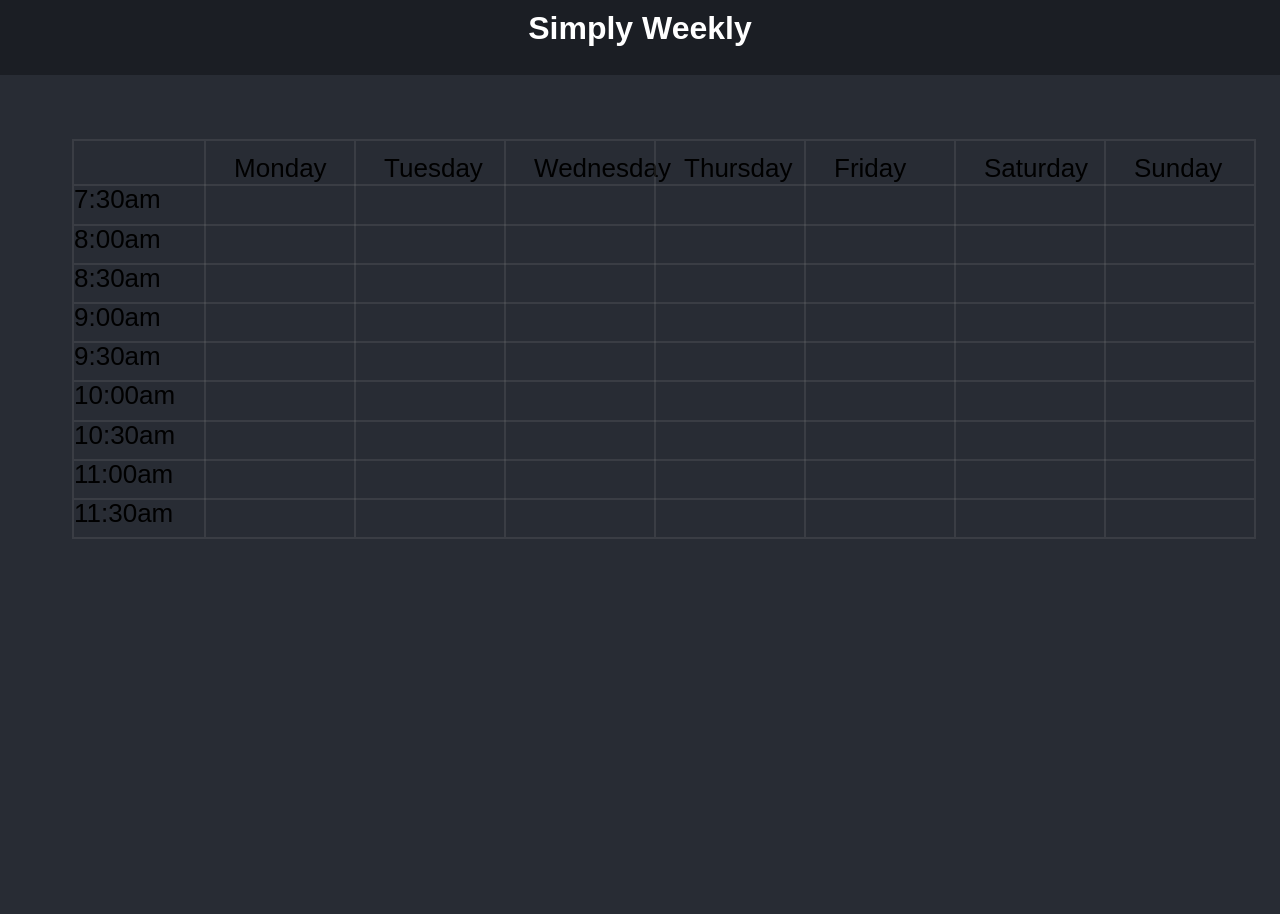
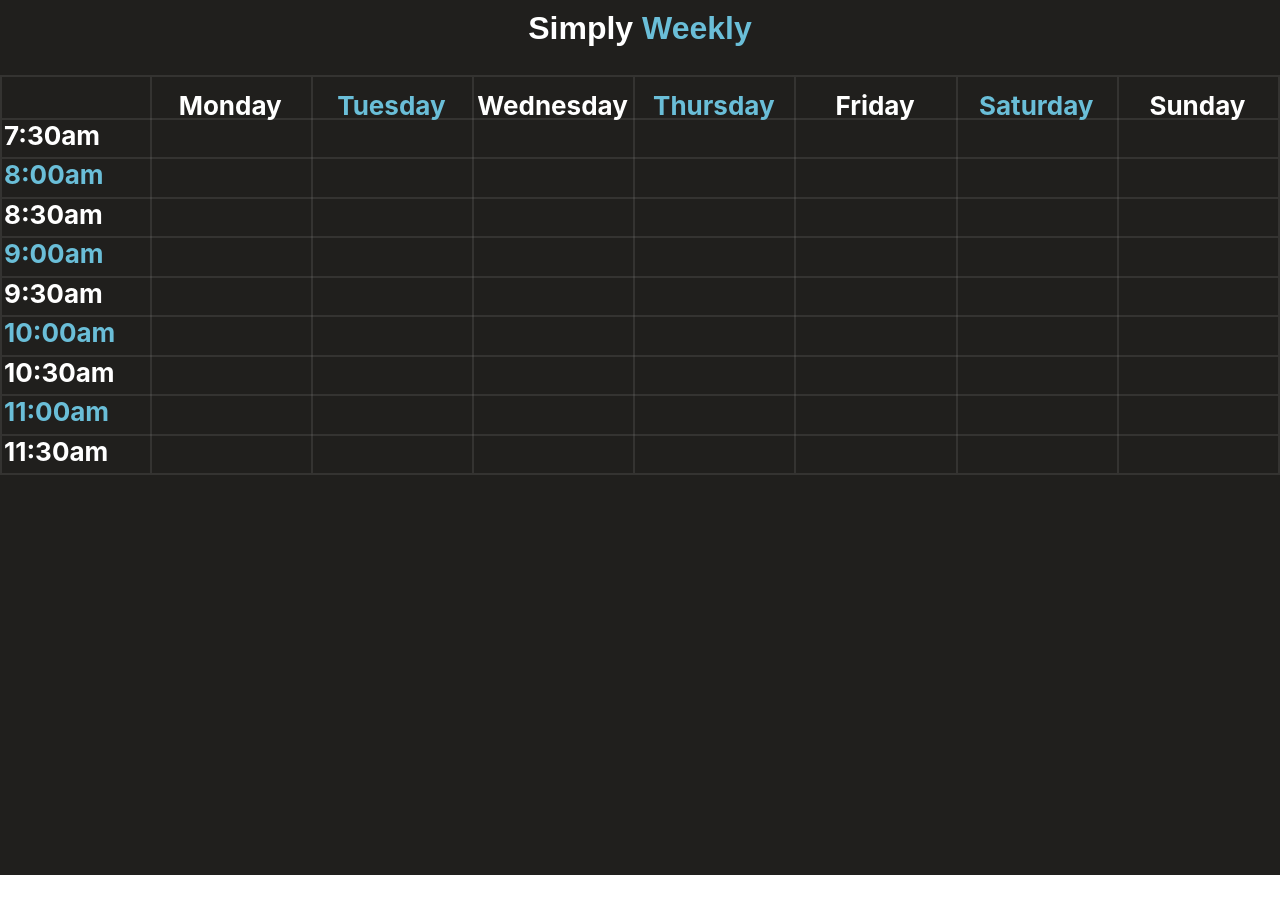
Before and after one commit to Jonathan-Z/simply-weekly, a React (Create React App) app in the folder simply-weekly/: page / in a window 1280 px wide. Shown: the top 914 px of the page. After the commit the page ends 875 px from the top, so only its background shows below. Built offline with nearby package versions, Linux system fonts and the light colour scheme; a small style sheet from the web is missing.

Commit message:
redesigned site

```diff
--- a/simply-weekly/src/App.css
+++ b/simply-weekly/src/App.css
@@ -1,7 +1,6 @@
 .App {
   /* text-align: center; */
-  background-color: #282c34;
-
+background: #201F1D;
 }
 
 .App-logo {
@@ -16,7 +15,6 @@
 }
 
 .App-header {
-  background-color: #282c34;
   min-height: 100vh;
   font-size: calc(10px + 2vmin);
 
--- a/simply-weekly/src/components/Calendar.css
+++ b/simply-weekly/src/components/Calendar.css
@@ -1,7 +1,7 @@
 @import url("https://cdn.jsdelivr.net/npm/@xz/fonts@1/serve/cascadia-code.min.css");
 * {
     box-sizing: border-box;
-    font-family: 'Cascadia Code', sans-serif;
+    /* font-family: 'Cascadia Code', sans-serif; */
 }
 
 :root {
@@ -9,8 +9,13 @@
     --day-label-width: 3ch;
 }
 
+:root {
+    --time-label-width: 9ch;
+    --day-label-width: 2.5ch;
+}
+
+
 #calendar-container {
-    font-family: "Calibri";
     display: flex;
     flex: 1 1;
     flex-direction: column;
@@ -26,7 +31,7 @@
     /* minimum total height of the calendar */
     min-height: 400px;
     position: relative;
-    margin: 64px 24px 24px 72px;
+    /* margin: 64px 24px 24px 72px; */
     flex: 1 1;
     height: 400px;
     border: 2px solid hsla(0,0%,50.2%,.2);
@@ -78,21 +83,25 @@
     /* background-color: hsla(0,0%,50.2%,.2); */
 }
 
-/* .label {
+.label {
     font-weight: bold;
-
-} */
+    padding: 2px 2px 0px 2px;
+    /* padding: 2px; */
+}
 
 .day .label {
-    margin-left: 20%;
     height: var(--day-label-width);
     /* text-align: left; */
     /* font-size: 1em; */
     /* font-weight: 700; */
     display: flex;
+
     /* display: block; */
     align-items: flex-end;
-    /* justify-content: center; */
+    /* justify-content: left; */
+    justify-content: center;
+    padding-left: 3px;
+    padding-right: 3px;
     /* padding-bottom: 8px; */
 }
 
@@ -105,6 +114,21 @@
     /* text-align: right; */
 }
 
+.time1{
+    color: white;
+}
+
+.time2 {
+    color: #6abed8;
+}
+
+.day2{
+    color: #6abed8;
+}
+.day1{
+    color: white;
+}
+
 .time::before {
     content: "";
     position: absolute;
--- a/simply-weekly/src/components/Calendar.js
+++ b/simply-weekly/src/components/Calendar.js
@@ -7,54 +7,54 @@ class Calendar extends Component {
       <div className="calendar-container">
         <div id="calendar">
             <div id="times">
-                <span className="time">
+                <span className="time time1">
                     <span className="label">7:30am</span>
                 </span>
-                <span className="time">
+                <span className="time time2">
                     <span className="label">8:00am</span>
                 </span>
-                <span className="time">
+                <span className="time time1">
                     <span className="label">8:30am</span>
                 </span>
-                <span className="time">
+                <span className="time time2">
                     <span className="label">9:00am</span>
                 </span>
-                <span className="time">
+                <span className="time time1">
                     <span className="label">9:30am</span>
                 </span>
-                <span className="time">
+                <span className="time time2">
                     <span class="label">10:00am</span>
                 </span>
-                <span className="time">
+                <span className="time time1">
                     <span className="label">10:30am</span>
                 </span>
-                <span className="time">
+                <span className="time time2">
                     <span className="label">11:00am</span>
                 </span>
-                <span className="time">
+                <span className="time time1">
                     <span className="label">11:30am</span>
                 </span>
             </div>
             <div id="days">
-                <div className="day">
+                <div className="day day1">
                     <span className="label">Monday</span>
                 </div>
-                <div className="day">
+                <div className="day day2">
                     <span className="label">Tuesday</span>
                 </div>
-                <div className="day">
+                <div className="day day1">
                     <span className="label">Wednesday</span>
                 </div>
-                <div className="day">
+                <div className="day day2">
                     <span className="label">Thursday</span>
                 </div>
-                <div className="day">
+                <div className="day day1">
                     <span className="label">Friday</span>
                 </div>
-                <div className="day">
+                <div className="day day2">
                     <span className="label">Saturday</span>
                 </div>
-                <div className="day">
+                <div className="day day1">
                     <span className="label">Sunday</span>
                 </div>
             </div>
--- a/simply-weekly/src/components/Header.css
+++ b/simply-weekly/src/components/Header.css
@@ -1,8 +1,6 @@
 @import url("https://cdn.jsdelivr.net/npm/@xz/fonts@1/serve/cascadia-code.min.css");
 
 .header-text {
-    color:white;
-    background-color: #1b1e24;
     height: 75px;
     padding: 0px;
     margin: 0px;
@@ -10,3 +8,31 @@
     font-family: 'Cascadia Code', sans-serif;
     padding: 10px;
 }
+
+.simply {
+    color: white;
+}
+
+.weekly {
+    color:#6abed8;
+}
+
+#preloader{
+    position:fixed;
+    top:0;
+    left:0;
+    right:0;
+    bottom:0;
+    background-color:black;
+    z-index:99;
+}
+#status{
+width:100%;
+height:100%;
+
+background-image:url('techgif.gif');
+background-repeat:no-repeat;
+background-position:center;
+margin:-100 0 0 -100px;
+
+}
--- a/simply-weekly/src/components/Header.js
+++ b/simply-weekly/src/components/Header.js
@@ -1,15 +1,28 @@
 import React, { Component } from "react";
-import './Header.css';
+// import $ from 'jquery';
+import "./Header.css";
 class Header extends Component {
-    state = {}
-    render(){
-        return (
-            <div className="container">
-            <link href="Header.css" rel="stylesheet"></link>
-            <h1 className="header-text">Simply Weekly</h1>
-            </div>
-        )
-    }
+  state = {};
+  render() {
+    return (
+      <div className="container">
+        {/* <div id="preloader" class="loaded">
+          <div id="status"></div>
+        </div> */}
+        <h1 className="header-text">
+          <span className="simply">Simply </span>
+          <span className="weekly">Weekly</span>
+        </h1>
+      </div>
+    );
+  }
 }
 
+// $(window).on('load', function(){
+
+// $('#status').fadeOut();
+// $('#preloader').delay(350).fadeOut('slow');
+// $('#body').delay(350).css({'overflow': 'visible'});
+
+// })
 export default Header;
```
Also changed, not shown: simply-weekly/src/components/techgif.gif (added).
